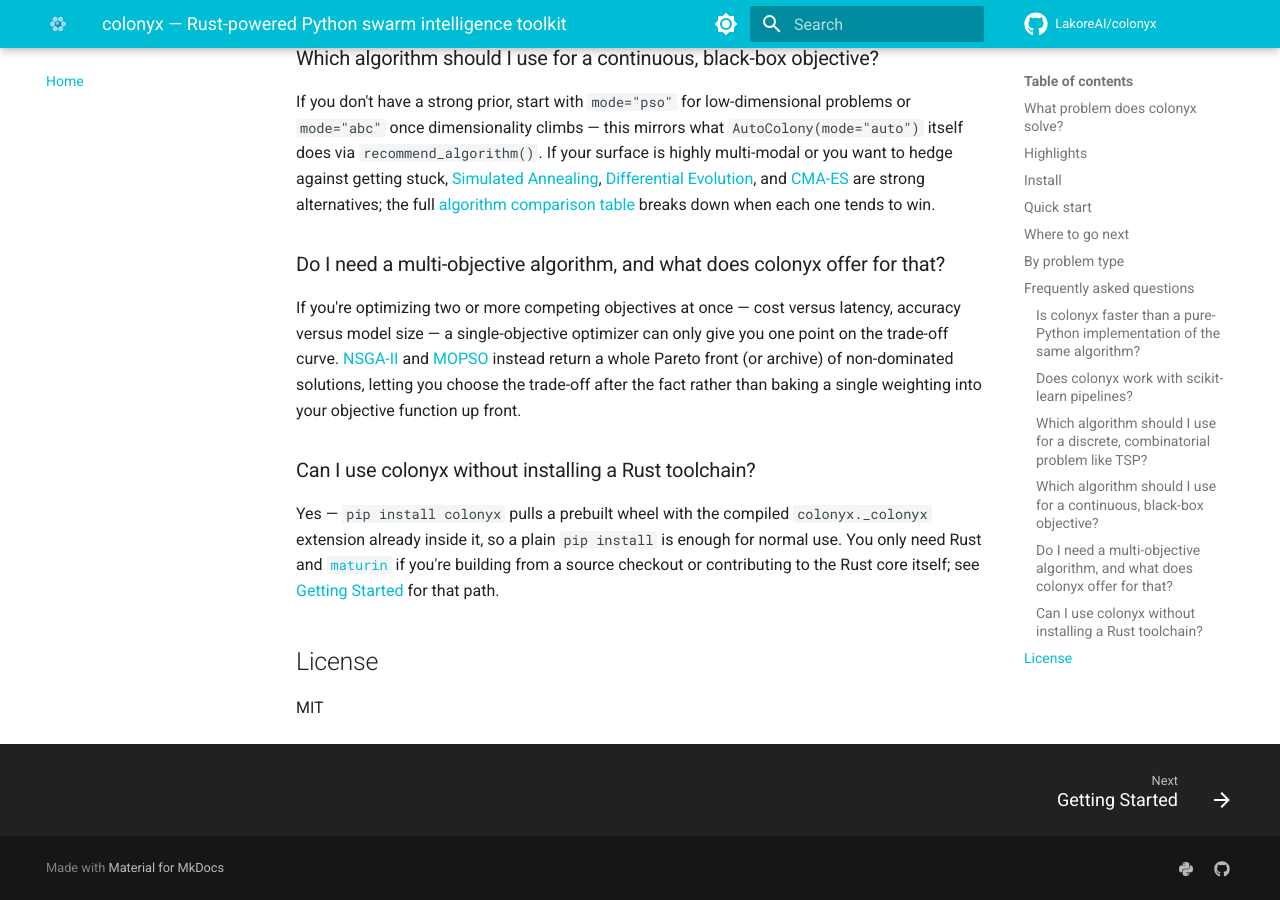
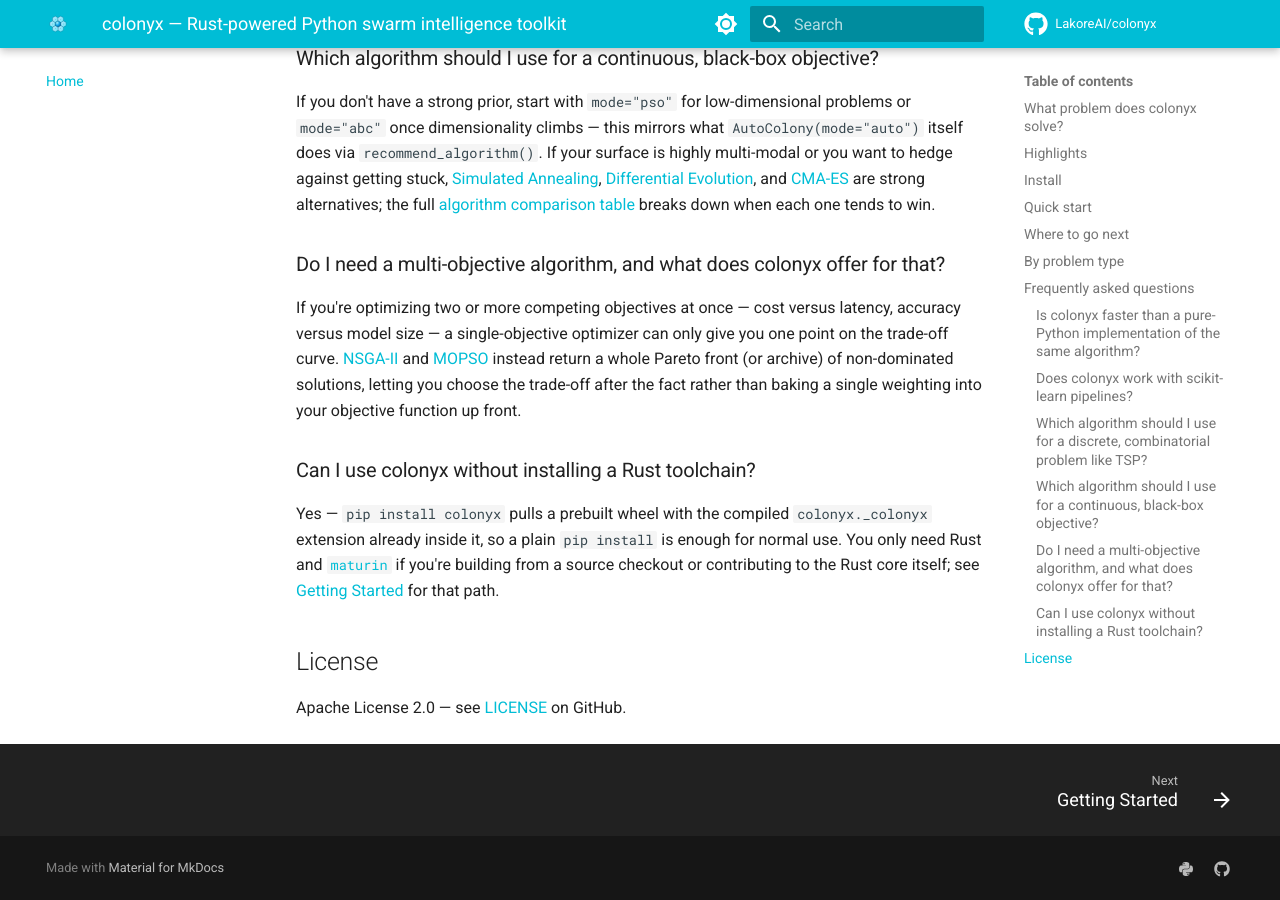
Before and after one commit to LakoreAI/colonyx, an MkDocs documentation site: the page built from docs/index.md, in a window 1280 px wide and 900 px high, scrolled down 3966 px. Built offline with MkDocs 1.6.1 and Material for MkDocs 9.7.7, drawn with Linux system fonts in a browser that asks for light colours; comment, search, counter and statistics services are not loaded.

Commit message:
chore: update license to Apache-2.0

```diff
--- a/Cargo.toml
+++ b/Cargo.toml
@@ -3,7 +3,7 @@
 version = "0.3.0"
 edition = "2021"
 description = "Rust-backed swarm intelligence optimization for Python"
-license = "MIT"
+license = "Apache-2.0"
 readme = "README.md"
 repository = "https://github.com/LakoreAI/colonyx"
 homepage = "https://lakoreai.github.io/colonyx/"
--- a/docs/index.md
+++ b/docs/index.md
@@ -15,7 +15,7 @@
 
 <p align="center">
   <a href="https://pypi.org/project/colonyx/"><img src="https://img.shields.io/pypi/v/colonyx" alt="PyPI version"></a>
-  <a href="https://github.com/LakoreAI/colonyx/blob/main/LICENSE"><img src="https://img.shields.io/badge/license-MIT-blue" alt="MIT license"></a>
+  <a href="https://github.com/LakoreAI/colonyx/blob/main/LICENSE"><img src="https://img.shields.io/badge/license-Apache--2.0-blue" alt="Apache License 2.0"></a>
   <a href="https://github.com/LakoreAI/colonyx"><img src="https://img.shields.io/badge/repo-GitHub-181717?logo=github" alt="GitHub repo"></a>
 </p>
 
@@ -159,4 +159,4 @@
 
 ## License
 
-MIT
+Apache License 2.0 — see [LICENSE](https://github.com/LakoreAI/colonyx/blob/main/LICENSE) on GitHub.
--- a/pyproject.toml
+++ b/pyproject.toml
@@ -7,12 +7,12 @@
 requires-python = ">=3.9"
 description = "A Pythonic toolkit for Ant Colony, Particle Swarm, and Bee Colony optimization — written in Rust for high performance, designed for real-world use."
 readme = "README.md"
-license = { text = "MIT" }
+license = { text = "Apache-2.0" }
 authors = [{ name = "Minh, Le Duc", email = "minh.leduc.0210@gmail.com" }]
 classifiers = [
     "Development Status :: 3 - Alpha",
     "Intended Audience :: Science/Research",
-    "License :: OSI Approved :: MIT License",
+    "License :: OSI Approved :: Apache Software License",
     "Programming Language :: Rust",
     "Programming Language :: Python :: Implementation :: CPython",
     "Programming Language :: Python :: Implementation :: PyPy",
```
Also changed, not shown: README.md (+1 -1 lines), 1 other file.
